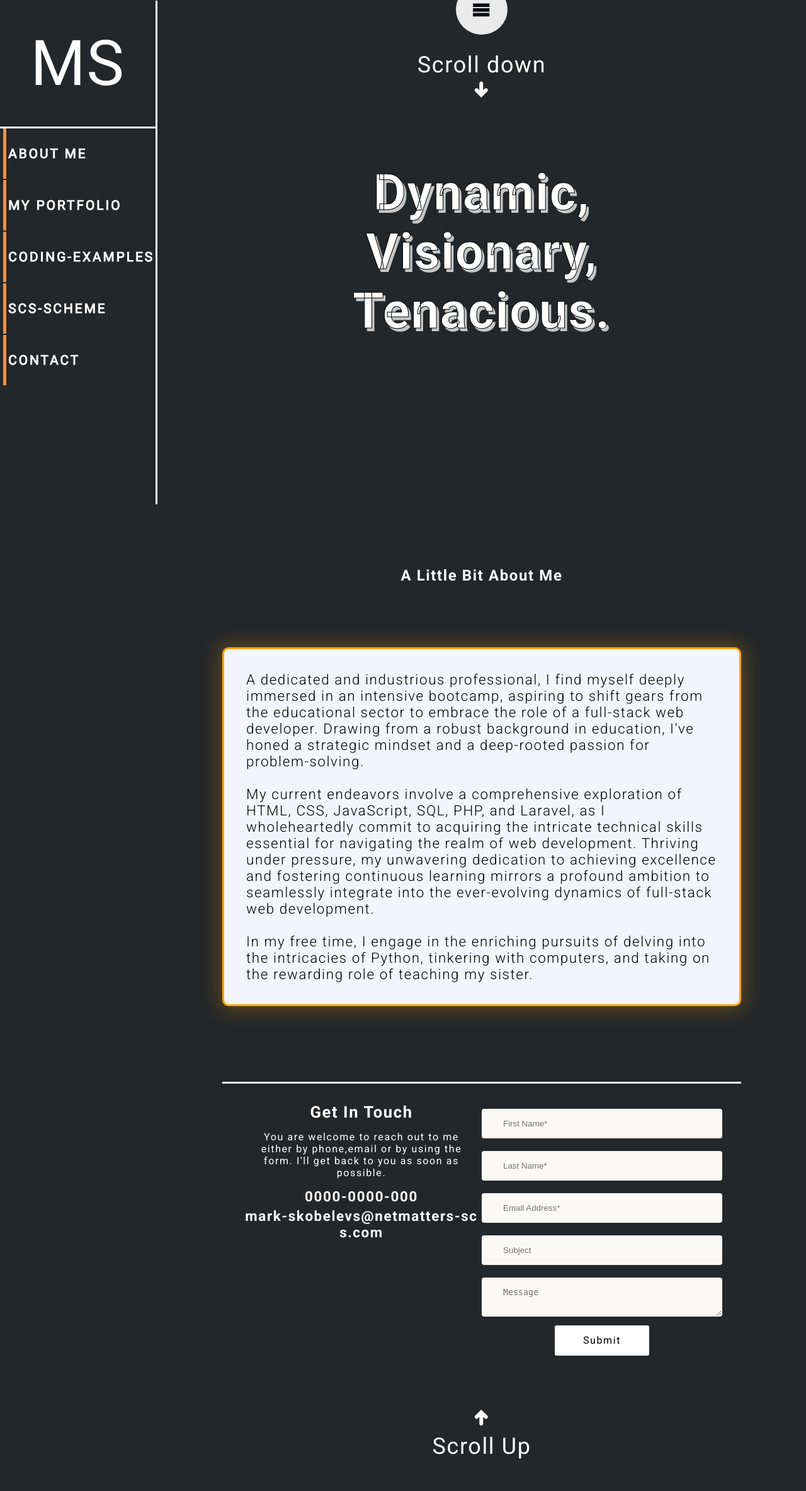
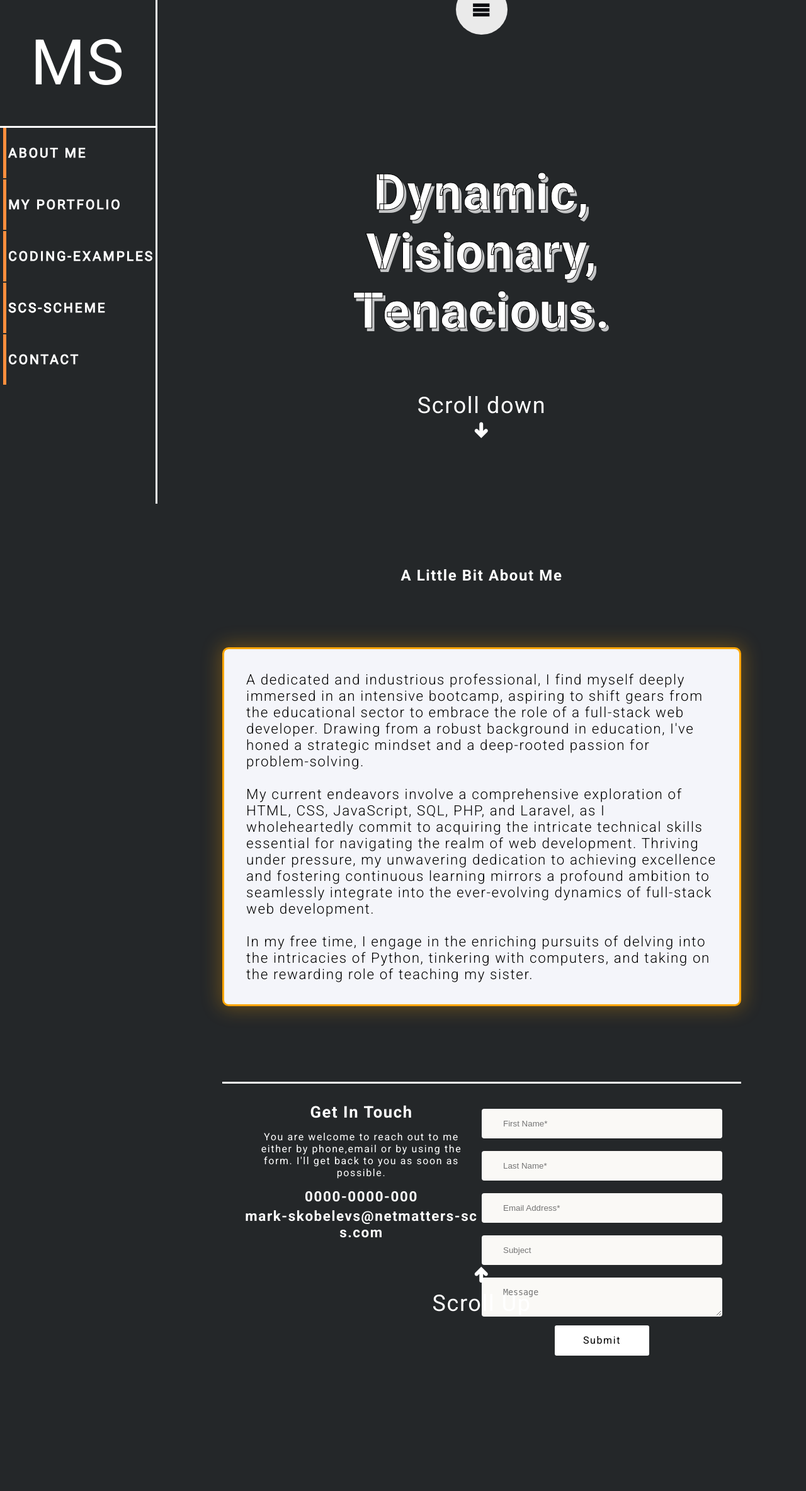
Before and after one commit to markiiiikram/Portfolio, a PHP site: page /about-me.html in a window 1280 px wide. Shown: the whole page at 63% size. After the commit the page ends 2153 px from the top, so only its background shows below. Run offline with PHP 8.4, Linux system fonts and the light colour scheme; some web fonts are replaced.

Commit message:
Background oclour changes

```diff
--- a/index.html
+++ b/index.html
@@ -50,8 +50,8 @@
         <div class="banner-text">
             <h1 class="h1" id="banner-header">Mark Skobelevs</h1>
             <h2 class="banner-sub-header"> Web Developer</h2>
-            <div class="scroll-container"><a href='#container-top' class="scroll-down">Scroll down <br><span class="icon-arrow-down-thick"></span></a></div>
         </div>
+        <div class="scroll-container"><a href='#container-top' class="scroll-down">Scroll down <br><span class="icon-arrow-down-thick"></span></a></div>
            <!-- Banner image -->
         <canvas  id="c">
 
--- a/javascript/background.js
+++ b/javascript/background.js
@@ -7,7 +7,7 @@ var animations = [];
 var circles = [];
 
 var colorPicker = (function() {
-  var colors = ["#FF6138", "#FFBE53", "#2980B9", "#282741"];
+  var colors = ["#010100", "#3D91E0", "#41e835", "#FD7F20"];
   var index = 0;
   function next() {
     index = index++ < colors.length-1 ? index : 0;
--- a/styles/css/application.css
+++ b/styles/css/application.css
@@ -110,6 +110,15 @@ canvas {
   -webkit-text-stroke: 1px black;
   color: white;
   text-shadow: 4px 5px 0 #c5c6c7;
+}
+
+.scroll-container {
+  margin-bottom: 50px;
+  margin-top: 50px;
+  position: absolute;
+  bottom: 0;
+  left: 50%;
+  transform: translate(-50%, -50%);
 }
 
 .scroll-down {
@@ -290,7 +299,6 @@ canvas {
 
 .sidebar {
   position: fixed;
-  top: 1px;
   line-height: 5;
   height: 100vh;
   background-color: #242729;
--- a/styles/scss/layout/_header.scss
+++ b/styles/scss/layout/_header.scss
@@ -39,6 +39,15 @@ canvas {
         4px 5px 0 $grey-light,
 
 }
+.scroll-container{
+    margin-bottom: 50px;
+    margin-top: 50px;
+    position: absolute;
+    bottom: 0;
+    left: 50%;
+    transform: translate(-50%, -50%);
+}
+
 .scroll-down{
     text-decoration: none !important;
     font-weight:500;
--- a/styles/scss/layout/_sidebar.scss
+++ b/styles/scss/layout/_sidebar.scss
@@ -28,7 +28,6 @@
 
 .sidebar{
     position:fixed;
-    top:1px;
     line-height:5;
     height:100vh;
     background-color:$grey-main;
```
